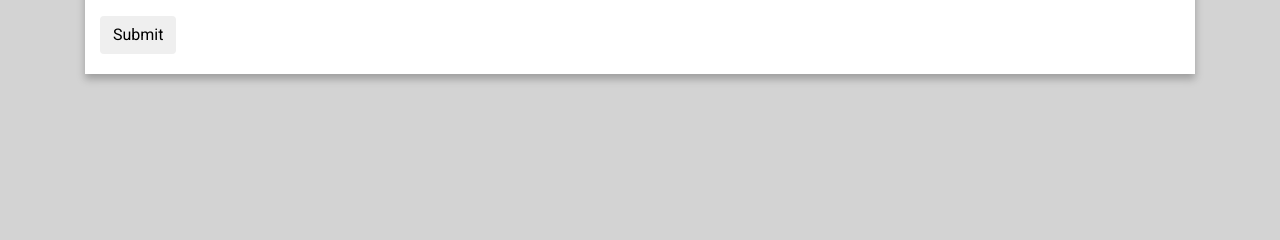
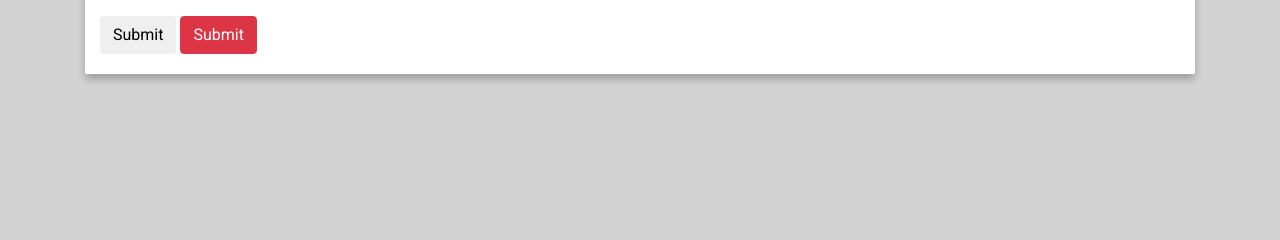
Before and after one commit to cseHdz/Item_Catalog, a Python web app: template templates/newItem.html in a window 1280 px wide. Shown: the part 494-734 px from the top of the page. Run offline with Jinja, Linux system fonts and the light colour scheme; the template is opened without the code that fills it, so the values that code supplies are empty; some libraries are stand-ins or nearby versions.

Commit message:
Merge device changes

```diff
--- a/templates/newItem.html
+++ b/templates/newItem.html
@@ -24,6 +24,7 @@
               </select>
             </div>
         	<button type="submit" class="btn btn-default">Submit</button>
+            <button type="submit" class="btn btn-danger">Submit</button>
       	</form>
 	</div>
 </div>
```
